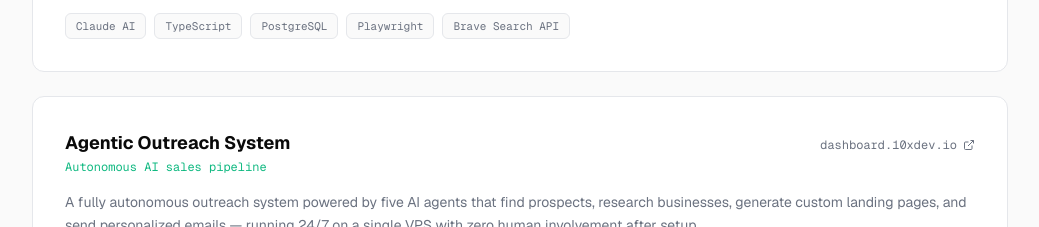
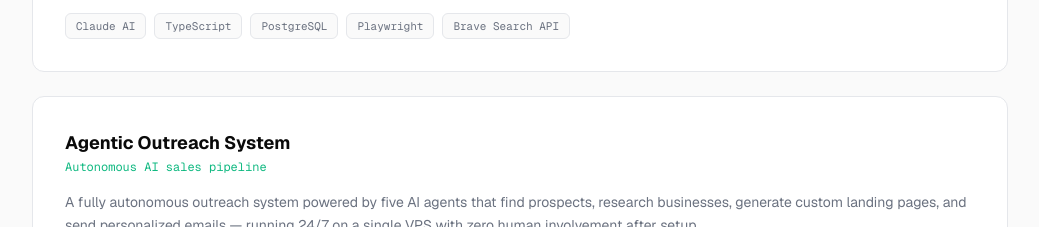
Before and after one commit to kevinthomaskane/portfolio, a Next.js app: page / in a window 1280 px wide. Shown: the part 2500-2727 px from the top of the page, without its empty margins (120-1159 px from the left). Built offline with nearby package versions, Linux system fonts and the light colour scheme.

Commit message:
remove url to email outreach

```diff
--- a/src/data/resume.ts
+++ b/src/data/resume.ts
@@ -110,7 +110,7 @@ export const PROJECTS: Project[] = [
   {
     name: 'Agentic Outreach System',
     slug: 'agentic-outreach-system',
-    url: 'https://dashboard.10xdev.io',
+    url: null,
     tagline: 'Autonomous AI sales pipeline',
     description:
       'A fully autonomous outreach system powered by five AI agents that find prospects, research businesses, generate custom landing pages, and send personalized emails — running 24/7 on a single VPS with zero human involvement after setup.',
```
Also changed, not shown: 1 other file (tests, documents, lock files or other folders).
